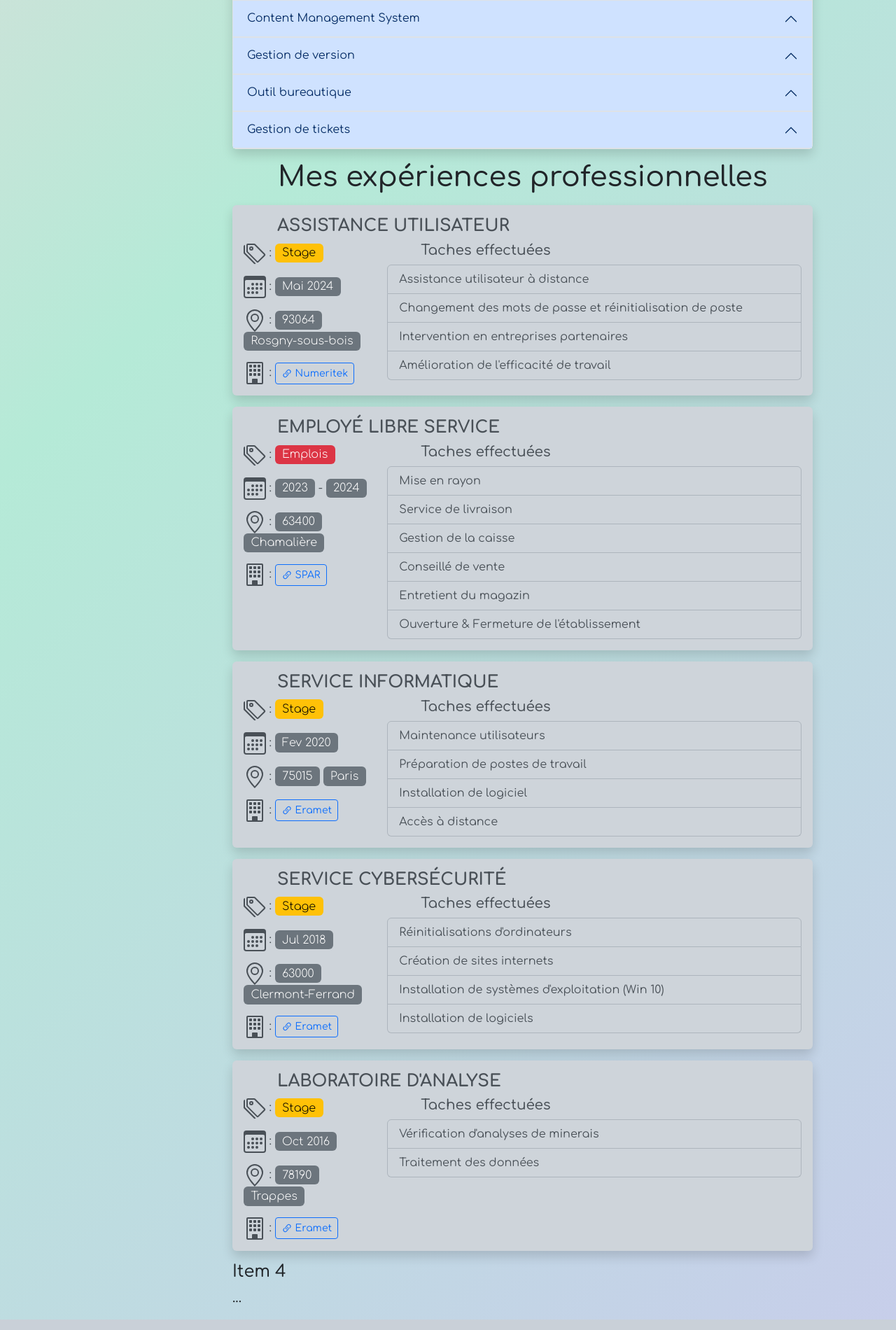
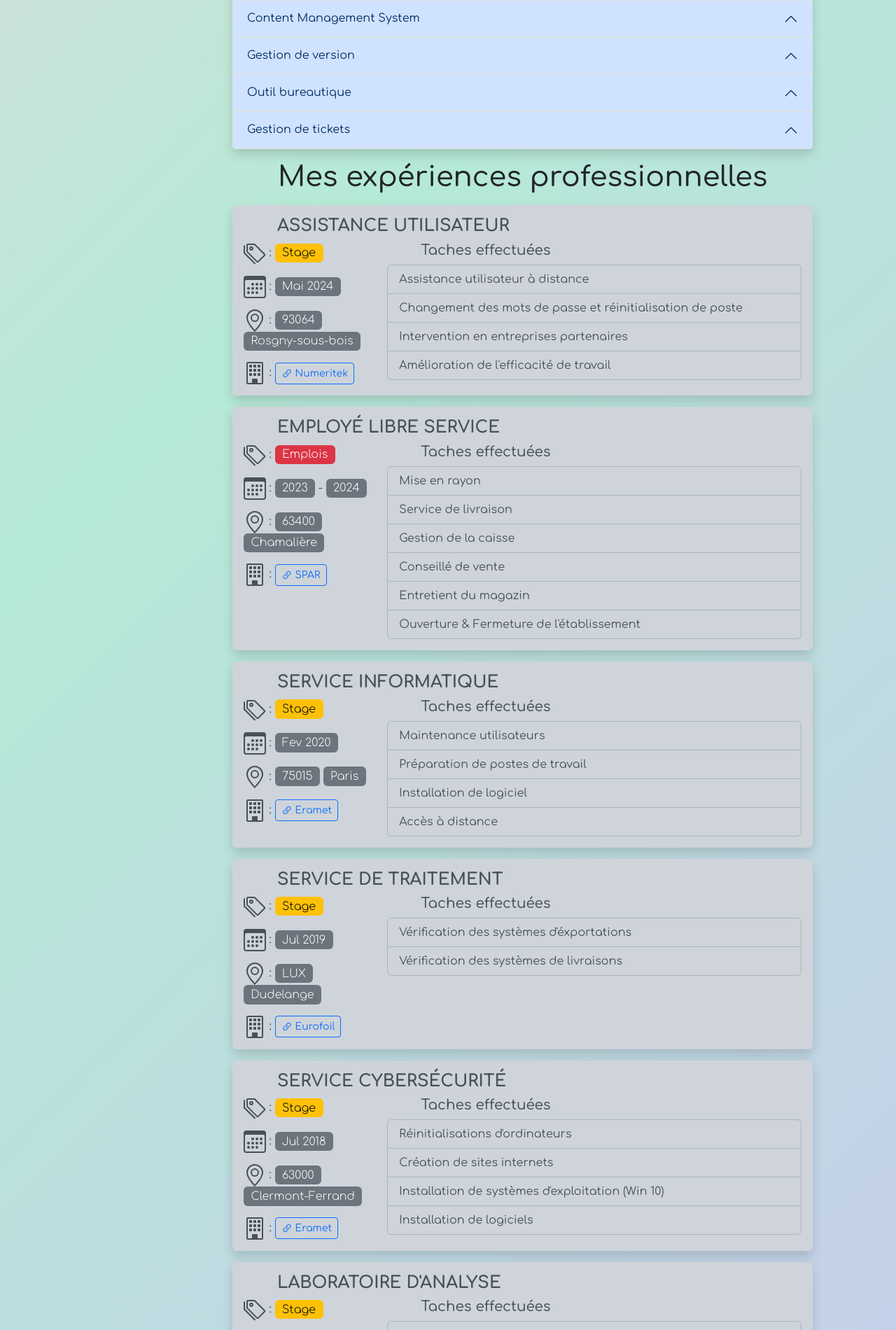
Before and after one commit to Augustin-Erceville/Portfolio, a PHP site: page / in a window 1280 px wide. Shown: the part 1816-3716 px from the top of the page at 70% size. Run offline with PHP 8.4, Linux system fonts and the light colour scheme.

Commit message:
V0.7.3 • Ajout de l'exp pro 6

```diff
--- a/index.php
+++ b/index.php
@@ -65,10 +65,10 @@
     <div class="row">
         <div class="col-3">
             <div id="list-example" class="list-group">
-                    <a class="list-group-item list-group-item-action text-center" href="#list-item-1">BTS SIO</a>
-                    <a class="list-group-item list-group-item-action text-center" href="#list-item-2">Compétences</a>
-                    <a class="list-group-item list-group-item-action text-center" href="#list-item-3">Expériences</a>
-                    <a class="list-group-item list-group-item-action text-center" href="#list-item-4">Item 4</a>
+                <a class="list-group-item list-group-item-action text-start" href="#list-item-1">BTS SIO</a>
+                <a class="list-group-item list-group-item-action text-start" href="#list-item-2">Compétences</a>
+                <a class="list-group-item list-group-item-action text-start" href="#list-item-3">Expériences</a>
+                <a class="list-group-item list-group-item-action text-start" href="#list-item-4">Formations</a>
             </div>
         </div>
         <div class="col-8">
@@ -699,7 +699,6 @@
                         </div>
                     </div>
                 </div>
-
                 <div class="col bg-dark-subtle text-dark-emphasis p-3 my-3 rounded shadow">
                     <h4 class="ps-5" style="text-transform: uppercase"><strong>Employé libre service</strong></h4>
                     <div class="row">
@@ -744,7 +743,6 @@
                         </div>
                     </div>
                 </div>
-
                 <div class="col bg-dark-subtle text-dark-emphasis p-3 my-3 rounded shadow">
                     <h4 class="ps-5" style="text-transform: uppercase"><strong>Service informatique</strong></h4>
                     <div class="row">
@@ -787,7 +785,46 @@
                         </div>
                     </div>
                 </div>
-
+                <div class="col bg-dark-subtle text-dark-emphasis p-3 my-3 rounded shadow">
+                    <h4 class="ps-5" style="text-transform: uppercase"><strong>Service de traitement</strong></h4>
+                    <div class="row">
+                        <div class="col-3">
+                            <svg xmlns="http://www.w3.org/2000/svg" width="32" height="32" fill="currentColor" class="bi bi-tags" viewBox="0 0 16 16">
+                                <path d="M3 2v4.586l7 7L14.586 9l-7-7zM2 2a1 1 0 0 1 1-1h4.586a1 1 0 0 1 .707.293l7 7a1 1 0 0 1 0 1.414l-4.586 4.586a1 1 0 0 1-1.414 0l-7-7A1 1 0 0 1 2 6.586z"/>
+                                <path d="M5.5 5a.5.5 0 1 1 0-1 .5.5 0 0 1 0 1m0 1a1.5 1.5 0 1 0 0-3 1.5 1.5 0 0 0 0 3M1 7.086a1 1 0 0 0 .293.707L8.75 15.25l-.043.043a1 1 0 0 1-1.414 0l-7-7A1 1 0 0 1 0 7.586V3a1 1 0 0 1 1-1z"/>
+                            </svg> : <span class="badge text-bg-warning fs-6 fw-lighter">Stage</span>
+                            <p></p>
+                            <svg xmlns="http://www.w3.org/2000/svg" width="32" height="32" fill="currentColor" class="bi bi-calendar3" viewBox="0 0 16 16">
+                                <path d="M14 0H2a2 2 0 0 0-2 2v12a2 2 0 0 0 2 2h12a2 2 0 0 0 2-2V2a2 2 0 0 0-2-2M1 3.857C1 3.384 1.448 3 2 3h12c.552 0 1 .384 1 .857v10.286c0 .473-.448.857-1 .857H2c-.552 0-1-.384-1-.857z"/>
+                                <path d="M6.5 7a1 1 0 1 0 0-2 1 1 0 0 0 0 2m3 0a1 1 0 1 0 0-2 1 1 0 0 0 0 2m3 0a1 1 0 1 0 0-2 1 1 0 0 0 0 2m-9 3a1 1 0 1 0 0-2 1 1 0 0 0 0 2m3 0a1 1 0 1 0 0-2 1 1 0 0 0 0 2m3 0a1 1 0 1 0 0-2 1 1 0 0 0 0 2m3 0a1 1 0 1 0 0-2 1 1 0 0 0 0 2m-9 3a1 1 0 1 0 0-2 1 1 0 0 0 0 2m3 0a1 1 0 1 0 0-2 1 1 0 0 0 0 2m3 0a1 1 0 1 0 0-2 1 1 0 0 0 0 2"/>
+                            </svg> : <span class="badge text-bg-secondary fs-6 fw-lighter">Jul 2019</span>
+                            <p></p>
+                            <svg xmlns="http://www.w3.org/2000/svg" width="32" height="32" fill="currentColor" class="bi bi-geo-alt" viewBox="0 0 16 16">
+                                <path d="M12.166 8.94c-.524 1.062-1.234 2.12-1.96 3.07A32 32 0 0 1 8 14.58a32 32 0 0 1-2.206-2.57c-.726-.95-1.436-2.008-1.96-3.07C3.304 7.867 3 6.862 3 6a5 5 0 0 1 10 0c0 .862-.305 1.867-.834 2.94M8 16s6-5.686 6-10A6 6 0 0 0 2 6c0 4.314 6 10 6 10"/>
+                                <path d="M8 8a2 2 0 1 1 0-4 2 2 0 0 1 0 4m0 1a3 3 0 1 0 0-6 3 3 0 0 0 0 6"/>
+                            </svg> : <span class="badge text-bg-secondary fs-6 fw-lighter">LUX</span> <span class="badge text-bg-secondary fs-6 fw-lighter">Dudelange</span>
+                            <p></p>
+                            <svg xmlns="http://www.w3.org/2000/svg" width="32" height="32" fill="currentColor" class="bi bi-building" viewBox="0 0 16 16">
+                                <path d="M4 2.5a.5.5 0 0 1 .5-.5h1a.5.5 0 0 1 .5.5v1a.5.5 0 0 1-.5.5h-1a.5.5 0 0 1-.5-.5zm3 0a.5.5 0 0 1 .5-.5h1a.5.5 0 0 1 .5.5v1a.5.5 0 0 1-.5.5h-1a.5.5 0 0 1-.5-.5zm3.5-.5a.5.5 0 0 0-.5.5v1a.5.5 0 0 0 .5.5h1a.5.5 0 0 0 .5-.5v-1a.5.5 0 0 0-.5-.5zM4 5.5a.5.5 0 0 1 .5-.5h1a.5.5 0 0 1 .5.5v1a.5.5 0 0 1-.5.5h-1a.5.5 0 0 1-.5-.5zM7.5 5a.5.5 0 0 0-.5.5v1a.5.5 0 0 0 .5.5h1a.5.5 0 0 0 .5-.5v-1a.5.5 0 0 0-.5-.5zm2.5.5a.5.5 0 0 1 .5-.5h1a.5.5 0 0 1 .5.5v1a.5.5 0 0 1-.5.5h-1a.5.5 0 0 1-.5-.5zM4.5 8a.5.5 0 0 0-.5.5v1a.5.5 0 0 0 .5.5h1a.5.5 0 0 0 .5-.5v-1a.5.5 0 0 0-.5-.5zm2.5.5a.5.5 0 0 1 .5-.5h1a.5.5 0 0 1 .5.5v1a.5.5 0 0 1-.5.5h-1a.5.5 0 0 1-.5-.5zm3.5-.5a.5.5 0 0 0-.5.5v1a.5.5 0 0 0 .5.5h1a.5.5 0 0 0 .5-.5v-1a.5.5 0 0 0-.5-.5z"/>
+                                <path d="M2 1a1 1 0 0 1 1-1h10a1 1 0 0 1 1 1v14a1 1 0 0 1-1 1H3a1 1 0 0 1-1-1zm11 0H3v14h3v-2.5a.5.5 0 0 1 .5-.5h3a.5.5 0 0 1 .5.5V15h3z"/>
+                            </svg> :
+                            <a type="button" href="https://www.eurofoil.com/" target="_blank" class="btn btn-outline-primary btn-sm">
+                                <svg xmlns="http://www.w3.org/2000/svg" width="16" height="16" fill="currentColor" class="bi bi-link-45deg" viewBox="0 0 16 16">
+                                    <path d="M4.715 6.542 3.343 7.914a3 3 0 1 0 4.243 4.243l1.828-1.829A3 3 0 0 0 8.586 5.5L8 6.086a1 1 0 0 0-.154.199 2 2 0 0 1 .861 3.337L6.88 11.45a2 2 0 1 1-2.83-2.83l.793-.792a4 4 0 0 1-.128-1.287z"/>
+                                    <path d="M6.586 4.672A3 3 0 0 0 7.414 9.5l.775-.776a2 2 0 0 1-.896-3.346L9.12 3.55a2 2 0 1 1 2.83 2.83l-.793.792c.112.42.155.855.128 1.287l1.372-1.372a3 3 0 1 0-4.243-4.243z"/>
+                                </svg>
+                                Eurofoil
+                            </a>
+                        </div>
+                        <div class="col">
+                            <h5 class="ps-5">Taches effectuées</h5>
+                            <ul class="list-group">
+                                <li class="list-group-item list-group-item-dark">Vérification des systèmes d'éxportations</li>
+                                <li class="list-group-item list-group-item-dark">Vérification des systèmes de livraisons</li>
+                            </ul>
+                        </div>
+                    </div>
+                </div>
                 <div class="col bg-dark-subtle text-dark-emphasis p-3 my-3 rounded shadow">
                     <h4 class="ps-5" style="text-transform: uppercase"><strong>Service Cybersécurité</strong></h4>
                     <div class="row">
@@ -830,7 +867,6 @@
                         </div>
                     </div>
                 </div>
-
                 <div class="col bg-dark-subtle text-dark-emphasis p-3 my-3 rounded shadow">
                     <h4 class="ps-5" style="text-transform: uppercase"><strong>Laboratoire d'analyse</strong></h4>
                     <div class="row">
@@ -867,17 +903,15 @@
                             <ul class="list-group">
                                 <li class="list-group-item list-group-item-dark">Vérification d'analyses de minerais</li>
                                 <li class="list-group-item list-group-item-dark">Traitement des données</li>
+                                <li class="list-group-item list-group-item-dark">Analyse d'échantillons</li>
                             </ul>
                         </div>
                     </div>
                 </div>
 
-
-
-
                 </p>
-                    <h4 id="list-item-4">Item 4</h4>
-                    <p class="fs-5">...</p>
+                <h4 id="list-item-4">Mes formations</h4>
+                <p class="fs-5"></p>
             </div>
         </div>
     </div>
```
Lines whose indentation alone changed are shown as unchanged.
